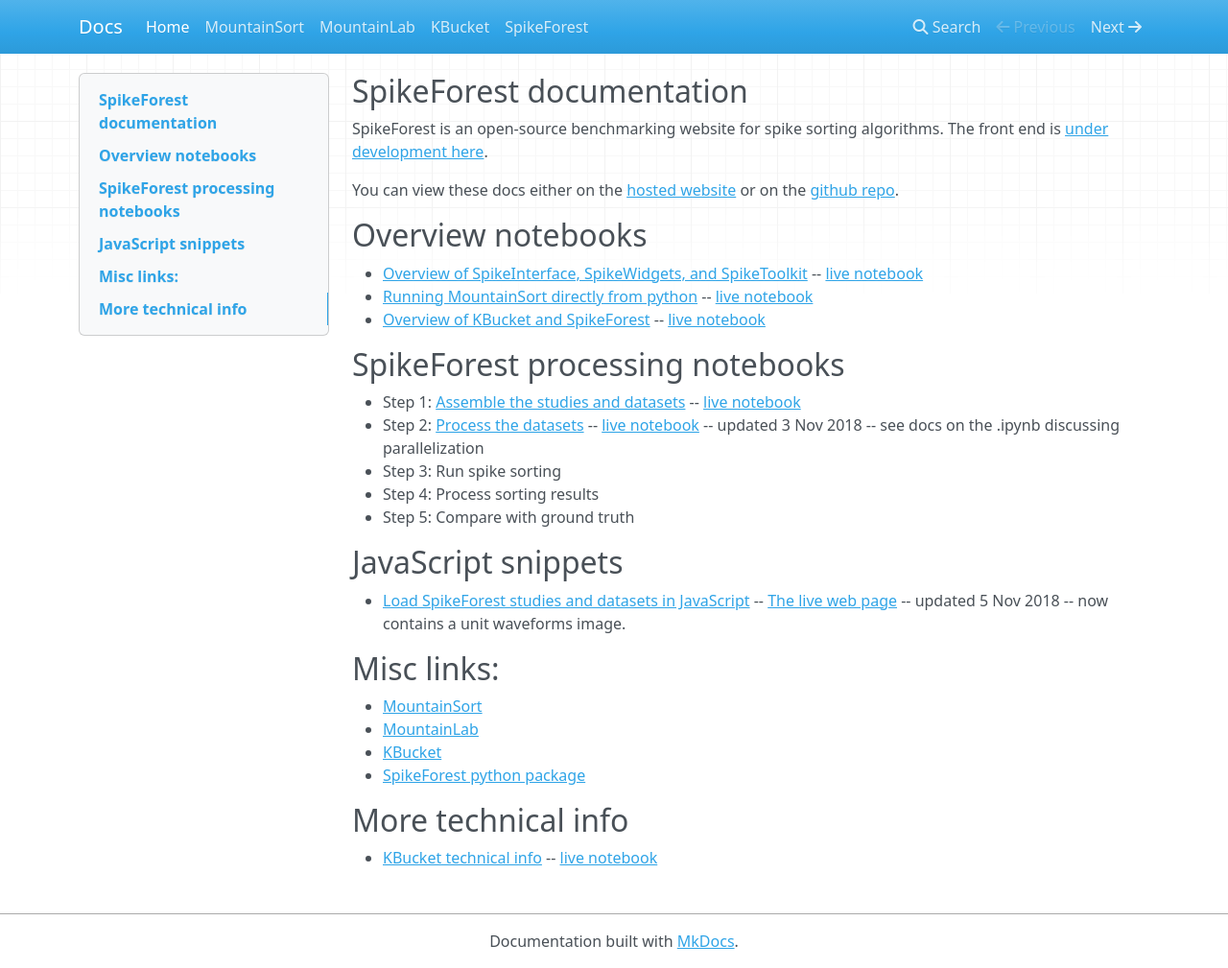
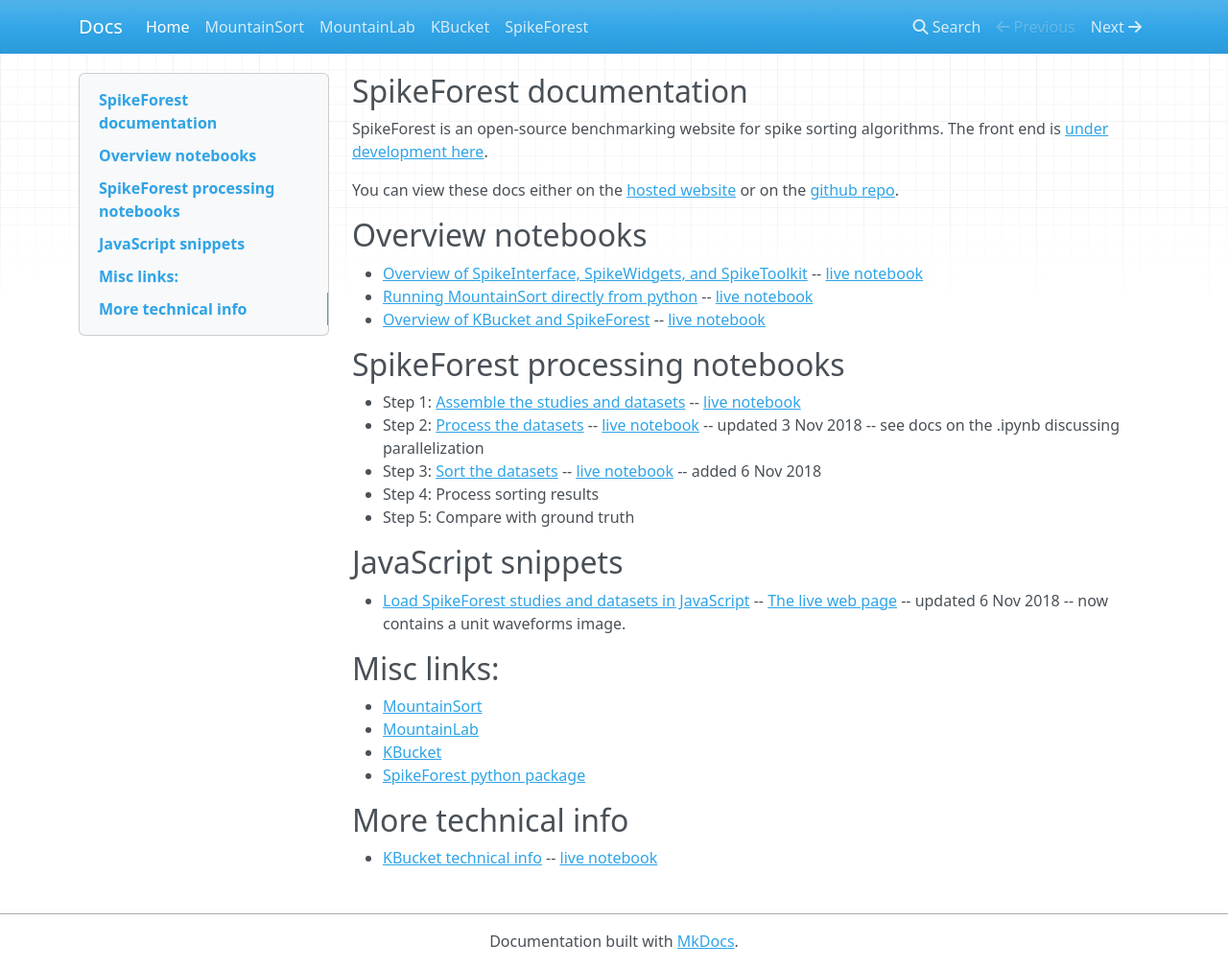
Before and after one commit to scratcharchive/spikeforest-docs, an MkDocs documentation site: the page built from docs/index.md, in a window 1280 px wide and 1009 px high. Shown: the whole window at 96% size. Built offline with MkDocs 1.6.1, drawn with Linux system fonts in a browser that asks for light colours; nearby versions of some CDN libraries.

Commit message:
Update index.md

```diff
--- a/docs/index.md
+++ b/docs/index.md
@@ -13,12 +13,12 @@
 ## SpikeForest processing notebooks
 * Step 1: [Assemble the studies and datasets](https://gist.github.com/magland/4b97b837c594469e48b405066aa5bca5) -- [live notebook](https://colab.research.google.com/gist/magland/4b97b837c594469e48b405066aa5bca5/prepare_studies.ipynb)
 * Step 2: [Process the datasets](https://gist.github.com/magland/9d9d1a0a58aa694d5c2e71e3717dd1ef#file-notebook-ipynb) -- [live notebook](https://colab.research.google.com/gist/magland/9d9d1a0a58aa694d5c2e71e3717dd1ef) -- updated 3 Nov 2018 -- see docs on the .ipynb discussing parallelization
-* Step 3: Run spike sorting
+* Step 3: [Sort the datasets](https://gist.github.com/magland/3ba2b1fe6ff138deba0edaedb5de5867#file-notebook-ipynb) -- [live notebook](https://colab.research.google.com/gist/magland/3ba2b1fe6ff138deba0edaedb5de5867) -- added 6 Nov 2018
 * Step 4: Process sorting results
 * Step 5: Compare with ground truth
 
 ## JavaScript snippets
-* [Load SpikeForest studies and datasets in JavaScript](https://codesandbox.io/s/w7pp32vo0w) -- [The live web page](https://w7pp32vo0w.codesandbox.io/) -- updated 5 Nov 2018 -- now contains a unit waveforms image.
+* [Load SpikeForest studies and datasets in JavaScript](https://codesandbox.io/s/w7pp32vo0w) -- [The live web page](https://w7pp32vo0w.codesandbox.io/) -- updated 6 Nov 2018 -- now contains a unit waveforms image.
 
 ## Misc links:
 
```
